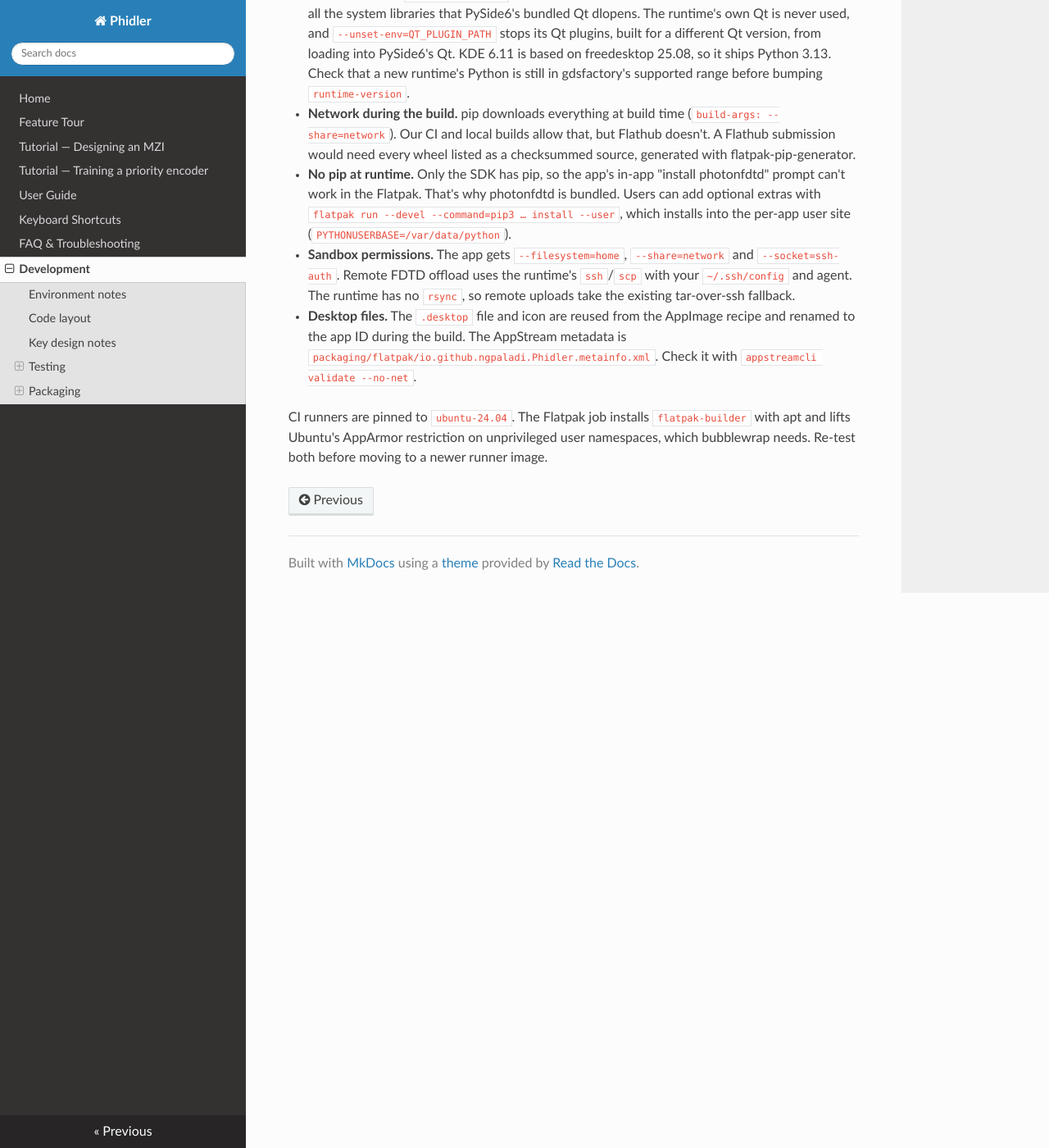
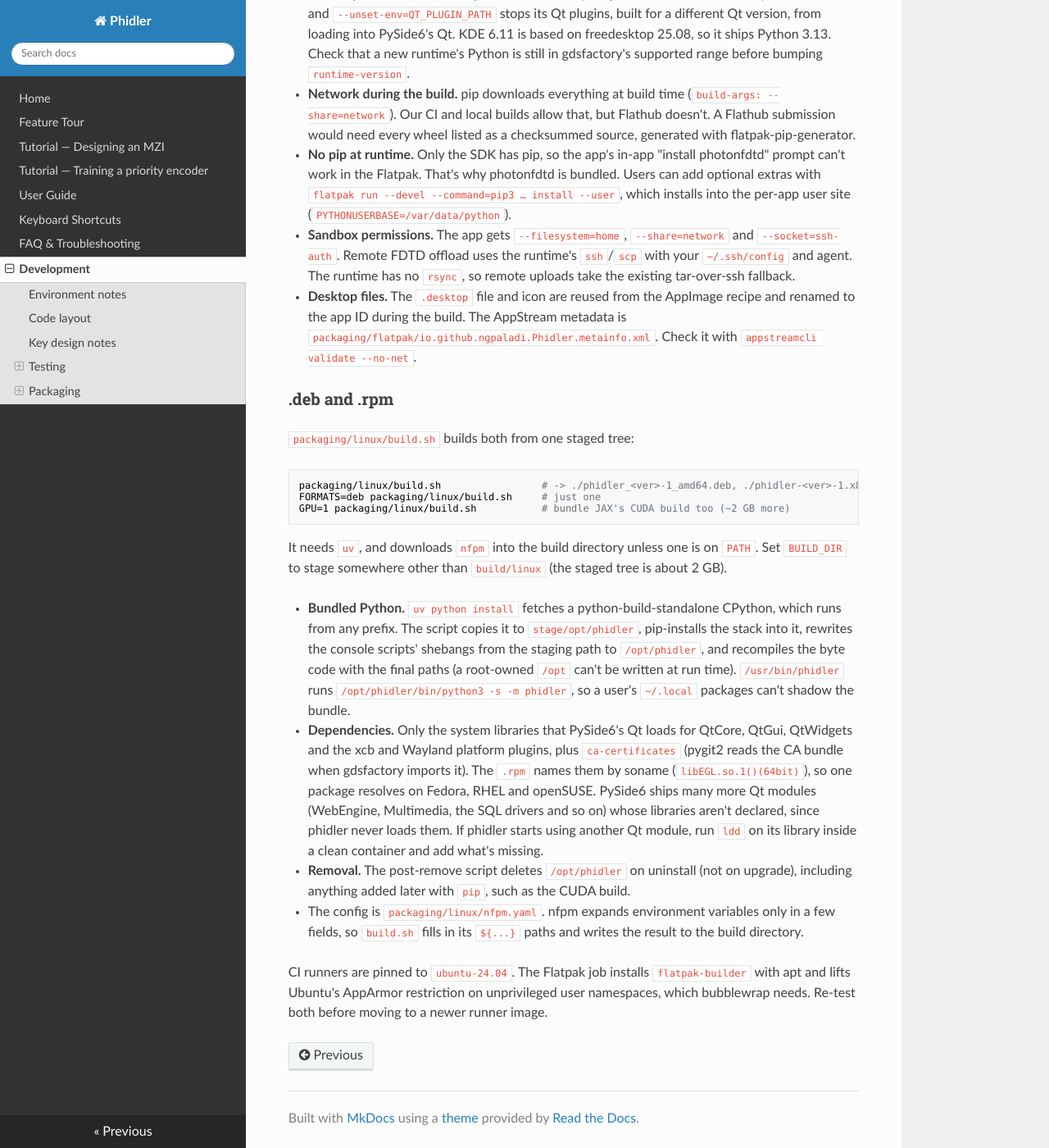
Before and after one commit to ngpaladi/phidler, an MkDocs documentation site: the page built from docs/development.md, in a window 1280 px wide and 1400 px high, scrolled down 6306 px. Shown: the whole window at 82% size. Built offline with MkDocs 1.6.1, drawn with Linux system fonts in a browser that asks for light colours; nearby versions of some CDN libraries; some of the changed text lies outside the part shown.

Commit message:
Add .deb and .rpm packages
packaging/linux/build.sh copies a relocatable python-build-standalone CPython
(fetched with uv) to /opt/phidler, pip-installs phidler and the FDTD stack into
it, and packs it with nfpm as a .deb and an .rpm. Each adds a /usr/bin/phidler
launcher, the desktop entry, the icon and the AppStream metainfo. Dependencies
are only the system libraries PySide6's Qt loads for the modules phidler uses;
the rpm names them by soname so one package works on Fedora, RHEL and openSUSE.
GPU=1 bundles JAX's CUDA build as well.

CI builds both, installs the .deb on Ubuntu and the .rpm on Fedora as smoke
tests, and adds them to the nightly release.

````diff
--- a/docs/development.md
+++ b/docs/development.md
@@ -177,21 +177,21 @@ this checklist exists to surface.
 
 ## Packaging
 
-Two Linux packages are built from `main` by the
-[Build AppImage + Flatpak](https://github.com/ngpaladi/phidler/actions/workflows/appimage.yml)
-workflow. Every push to the packaging inputs uploads both as workflow artifacts.
-The nightly schedule (or a manual run) also replaces the rolling `nightly`
-pre-release with both files. That release job only runs if both builds and
-both smoke tests pass.
+Four Linux packages are built from `main` by the
+[Build Linux packages](https://github.com/ngpaladi/phidler/actions/workflows/appimage.yml)
+workflow: the AppImage, the Flatpak, a `.deb` and an `.rpm`. Every push to the
+packaging inputs uploads them as workflow artifacts. The nightly schedule (or a
+manual run) also replaces the rolling `nightly` pre-release with all four. That
+release job only runs if every build and smoke test passes.
 
-Both packages install the same stack: photonfdtd (the AppImage from GitHub
-`main`'s current HEAD, so each nightly gets the newest solver; the Flatpak from
+All of them install the same stack: photonfdtd (the AppImage from GitHub
+`main`'s current HEAD, so each nightly gets the newest solver; the others from
 PyPI), which pulls in JAX's CPU build, the FDTD extras (matplotlib), then the
 checkout being built. `GPU=1 packaging/flatpak/build.sh` adds JAX's CUDA build
 to the Flatpak; at ~2.3 GB that bundle is over GitHub's 2 GB release-asset
 limit, so CI ships the CPU one. Keep the extras in
-`packaging/appimage/phidler/requirements.txt` and in the Flatpak manifest in
-sync with the `[fdtd]` group in `pyproject.toml`.
+`packaging/appimage/phidler/requirements.txt`, the Flatpak manifest and
+`packaging/linux/build.sh` in sync with the `[fdtd]` group in `pyproject.toml`.
 
 ### AppImage
 
@@ -241,6 +241,41 @@ Things to know before changing the manifest:
   `packaging/flatpak/io.github.ngpaladi.Phidler.metainfo.xml`. Check it with
   `appstreamcli validate --no-net`.
 
+### .deb and .rpm
+
+`packaging/linux/build.sh` builds both from one staged tree:
+
+```
+packaging/linux/build.sh                 # -> ./phidler_<ver>-1_amd64.deb, ./phidler-<ver>-1.x86_64.rpm
+FORMATS=deb packaging/linux/build.sh     # just one
+GPU=1 packaging/linux/build.sh           # bundle JAX's CUDA build too (~2 GB more)
+```
+
+It needs `uv`, and downloads `nfpm` into the build directory unless one is on
+`PATH`. Set `BUILD_DIR` to stage somewhere other than `build/linux` (the staged
+tree is about 2 GB).
+
+- **Bundled Python.** `uv python install` fetches a python-build-standalone
+  CPython, which runs from any prefix. The script copies it to
+  `stage/opt/phidler`, pip-installs the stack into it, rewrites the console
+  scripts' shebangs from the staging path to `/opt/phidler`, and recompiles the
+  byte code with the final paths (a root-owned `/opt` can't be written at run
+  time). `/usr/bin/phidler` runs `/opt/phidler/bin/python3 -s -m phidler`, so a
+  user's `~/.local` packages can't shadow the bundle.
+- **Dependencies.** Only the system libraries that PySide6's Qt loads for
+  QtCore, QtGui, QtWidgets and the xcb and Wayland platform plugins, plus
+  `ca-certificates` (pygit2 reads the CA bundle when gdsfactory imports it). The
+  `.rpm` names them by soname (`libEGL.so.1()(64bit)`), so one package resolves
+  on Fedora, RHEL and openSUSE. PySide6 ships many more Qt modules (WebEngine,
+  Multimedia, the SQL drivers and so on) whose libraries aren't declared, since
+  phidler never loads them. If phidler starts using another Qt module, run
+  `ldd` on its library inside a clean container and add what's missing.
+- **Removal.** The post-remove script deletes `/opt/phidler` on uninstall (not on
+  upgrade), including anything added later with `pip`, such as the CUDA build.
+- The config is `packaging/linux/nfpm.yaml`. nfpm expands environment variables
+  only in a few fields, so `build.sh` fills in its `${...}` paths and writes the
+  result to the build directory.
+
 CI runners are pinned to `ubuntu-24.04`. The Flatpak job installs
 `flatpak-builder` with apt and lifts Ubuntu's AppArmor restriction on
 unprivileged user namespaces, which bubblewrap needs. Re-test both before moving
````
Also changed, not shown: README.md (+21 -1 lines), docs/index.md (+28 -0 lines), 6 other files.
